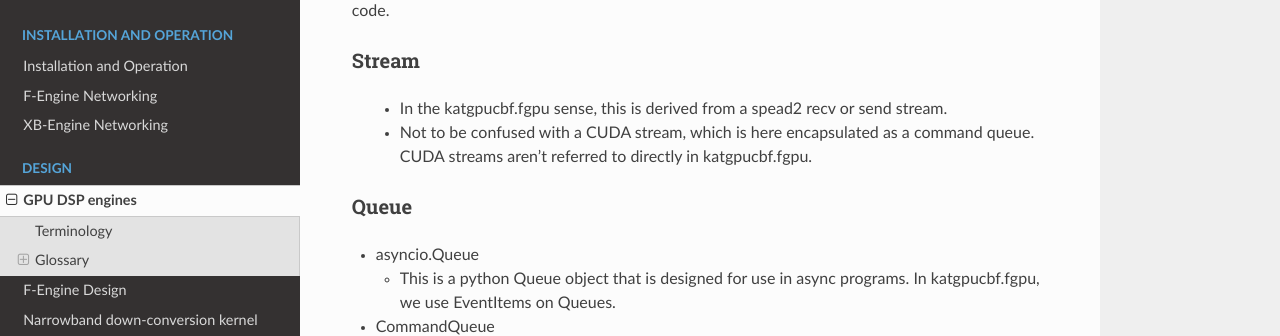
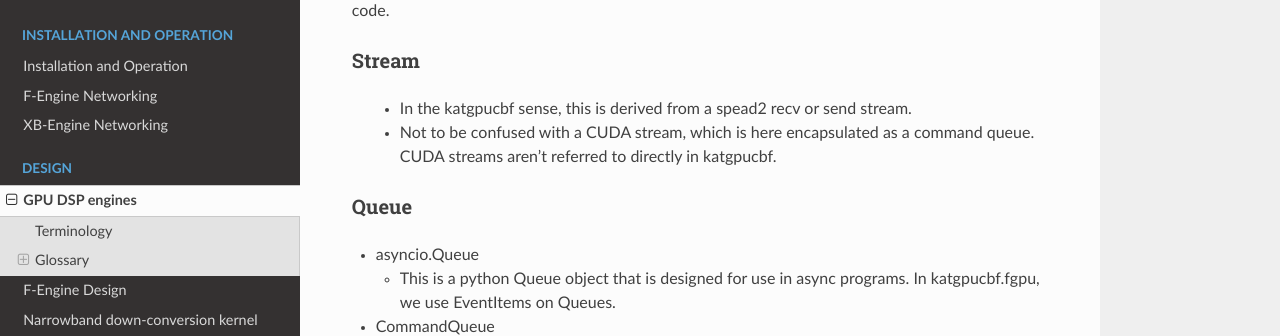
Before and after one commit to ska-sa/katgpucbf, a Sphinx documentation site: the page built from doc/engines.rst, in a window 1280 px wide and 900 px high, scrolled down 508 px. Shown: the part 159-495 px from the top of the window. Built offline with Sphinx 7.4.7 and the Read the Docs theme 2.0.0, drawn with Linux system fonts in a browser that asks for light colours; formulas are drawn with MathJax 3; the version number could not be read and is left out.

Commit message:
Apply suggestions from code review
Co-authored-by: Bruce Merry <1963944+bmerry@users.noreply.github.com>

```diff
--- a/doc/engines.rst
+++ b/doc/engines.rst
@@ -31,9 +31,9 @@ within the source code.
 
 Stream
 ^^^^^^
- - In the katgpucbf.fgpu sense, this is derived from a spead2 recv or send stream.
+ - In the katgpucbf sense, this is derived from a spead2 recv or send stream.
  - Not to be confused with a CUDA stream, which is here encapsulated as a
-   command queue. CUDA streams aren't referred to directly in katgpucbf.fgpu.
+   command queue. CUDA streams aren't referred to directly in katgpucbf.
 
 Queue
 ^^^^^
--- a/doc/qualification.rst
+++ b/doc/qualification.rst
@@ -1,5 +1,5 @@
 Qualification framework
-===========================================
+=======================
 
 .. todo::
 
```
